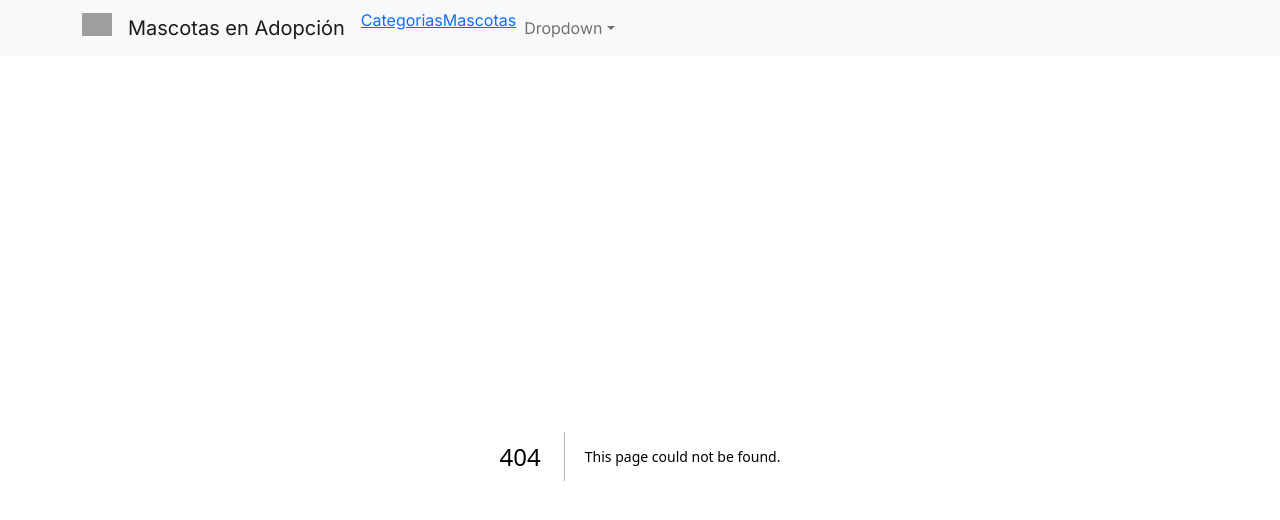
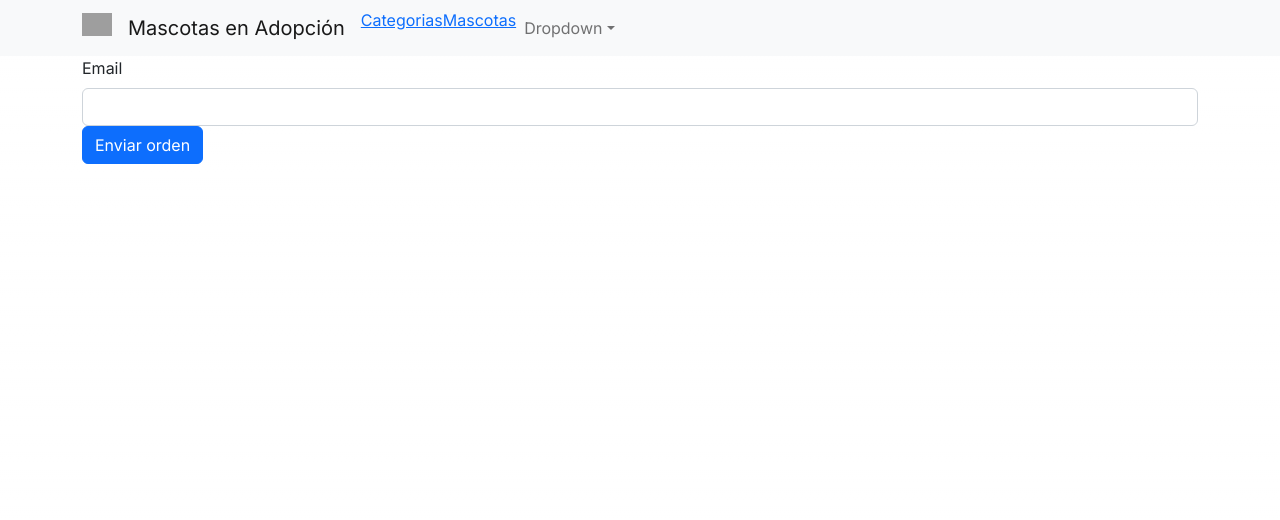
Before and after one commit to iaw-2023/NetworkKnights-React, a Next.js app: page /adoptar/1 in a window 1280 px wide. Before the commit this address had no page. Shown: the top 520 px of the page. Built offline with nearby package versions, Linux system fonts and the light colour scheme; grey boxes are pictures that could not be loaded.

Commit message:
creacion orden

```diff
--- /dev/null
+++ b/src/app/adoptar/[id]/page.js
@@ -0,0 +1,46 @@
+'use client' ;
+
+import { Form, FormGroup, FormControl, FormLabel, Button } from "react-bootstrap"
+import Modal from 'react-bootstrap/Modal';
+import React, {useState, useEffect} from "react";
+
+
+function AdoptarId({params}) {
+  const apiURL = 'https://rodi-duran-laravel-79zb-hhxw14sen-network-knights.vercel.app/rest';
+  const [email, setEmail] = useState('');
+
+  const handleSubmit = async () => {
+    const queryJson={
+      email,
+      id_pet: params.id
+    }
+
+    const response = await fetch(`${apiURL}/orders`, {
+        method: 'POST',
+        headers: {
+        'Content-Type': 'application/json'
+        },
+        body: JSON.stringify(queryJson)
+    });
+  };
+
+
+  return(
+    <Form onSubmit={handleSubmit}>
+      <FormGroup controlId="formEmail">
+        <FormLabel>Email</FormLabel>
+        <FormControl
+          type="email"
+          value={email}
+          onChange={(e) => setEmail(e.target.value)}
+        />
+      </FormGroup>
+
+      <Button variant="primary" type="submit">
+        Enviar orden
+      </Button>
+    </Form>
+  )
+}
+
+export default AdoptarId;
--- /dev/null
+++ b/src/app/adoptar/page.js
@@ -0,0 +1,22 @@
+'use client' ;
+
+import Form from 'react-bootstrap/Form';
+import OrderForm from "../components/OrderForm";
+import * as React from 'react';
+import useLocation from 'react-router-dom';
+
+
+function Adoptar() {
+  const apiURL = 'https://rodi-duran-laravel-79zb-hhxw14sen-network-knights.vercel.app/rest';
+  const location = useLocation();
+  const petId = location.state?.petId;
+    console.log("aaaaaaaaaaaaaaaaaaaaaaaaaaaaaaaaaaa"+petId);
+    return(
+        <OrderForm >
+
+
+        </OrderForm>
+      )
+}
+
+export default Adoptar;
--- a/src/app/components/PetCard.js
+++ b/src/app/components/PetCard.js
@@ -1,8 +1,10 @@
 'use client';
 import Button from 'react-bootstrap/Button';
 import Card from 'react-bootstrap/Card';
+import Link from "next/link";
 
 function PetCard(pet) {
+  const petId = pet.id;
   return (
     <Card style={{ width: '18rem' }}>
       <Card.Img variant="top" src={pet.image} />
@@ -10,7 +12,9 @@ function PetCard(pet) {
         <Card.Title>{pet.name}</Card.Title>
         <Card.Text>{pet.category}</Card.Text>
         <Card.Text>{pet.sex}</Card.Text>
-        <Button variant="primary">Adoptar</Button>
+        <Button variant="primary">
+          <Link href={"/adoptar/"+petId} >Adoptar</Link>
+        </Button>
       </Card.Body>
     </Card>
   );
--- a/src/app/mascotas/page.js
+++ b/src/app/mascotas/page.js
@@ -27,6 +27,7 @@ function Mascotas() {
                         sex = {pet.sex}
                         category = {pet.category_name}
                         image = {pet.image}
+                        id = {pet.id}
                     />
                 </Col>
             )))}
--- a/src/app/mascotas_categoria/page.js
+++ /dev/null
@@ -1,39 +0,0 @@
-'use client' ;
-import "bootstrap/dist/css/bootstrap.min.css";
-import React, {useState, useEffect} from "react";
-import Row from 'react-bootstrap/Row';
-import Col from 'react-bootstrap/Col';
-import PetCard from "../components/PetCard";
-
-function Mascotas(props) {
-    const apiURL = 'https://rodi-duran-laravel-79zb-h08vqyo8z-network-knights.vercel.app/rest';
-    const [pets, setPets] = useState();
-
-    const getPets = async () => {
-        const response = await fetch(`${apiURL}/pets/category/`+props.categoria);
-        setPets(await response.json());
-    }
-
-    console.log("HOLAAAAAAAAAAAAAAAAAAAAAAAAAAAAAAAAA"+props.categoria);
-
-    useEffect(() => {
-        getPets();
-    }, [props.categoria]);
-
-    return(
-        <Row>
-            {pets?.map((pet => (
-                <Col md={4} className="mt-4">
-                    <PetCard
-                        name={pet.name}
-                        sex = {pet.sex}
-                        category = {pet.category_name}
-                        image = {pet.image}
-                    />
-                </Col>
-            )))}
-        </Row>
-    )
-}
-
-export default Mascotas
```
Also changed, not shown: src/app/ordenes/page.js (deleted, +0 -9 lines).
